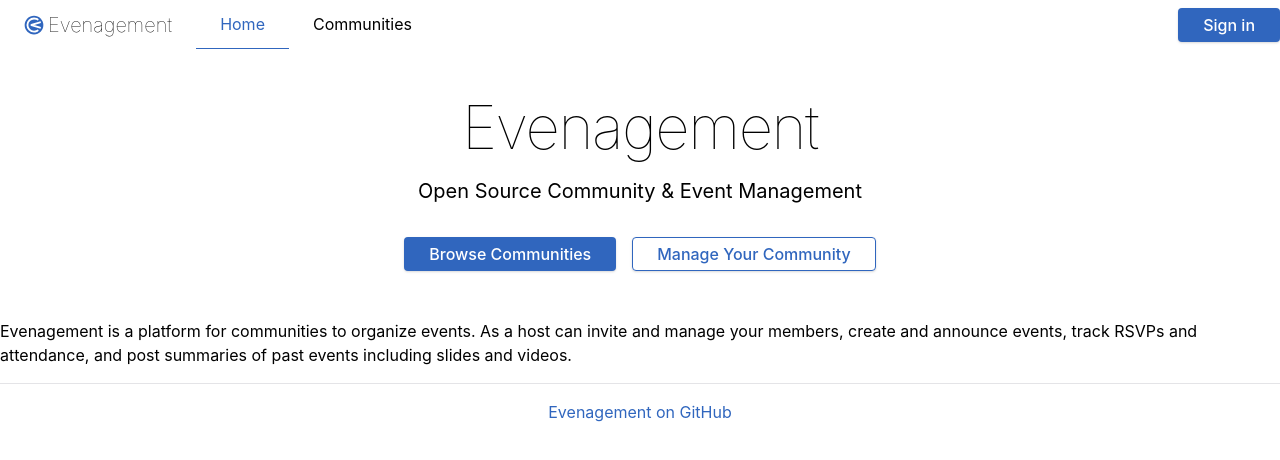
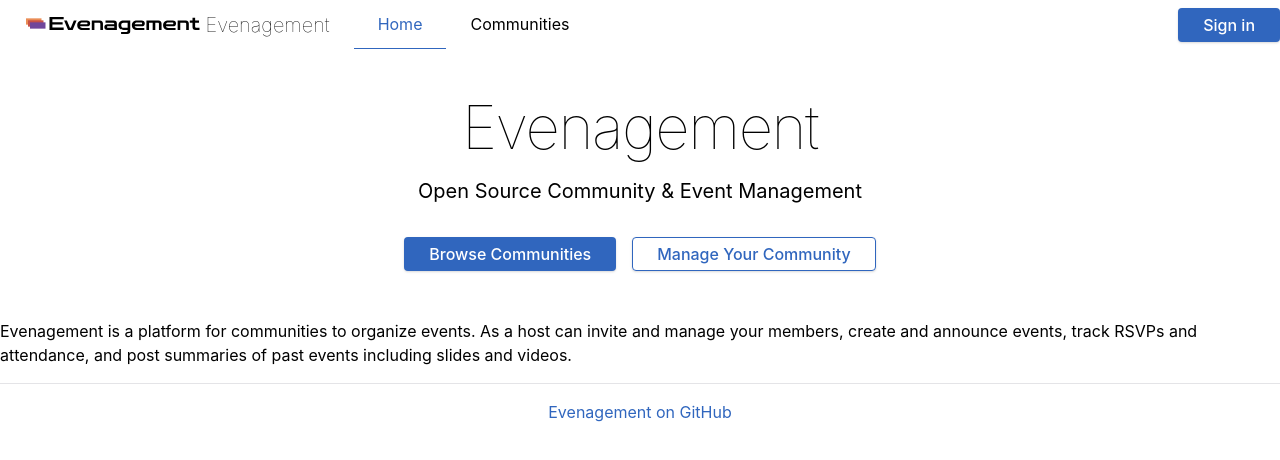
Before and after one commit to jdiehl/evenagement, a Next.js app: page / in a window 1280 px wide. Shown: the top 460 px of the page. Built offline with nearby package versions, Linux system fonts and the light colour scheme; no server answers.

Commit message:
updated logo

```diff
--- a/src/components/molecules/Logo.tsx
+++ b/src/components/molecules/Logo.tsx
@@ -2,9 +2,62 @@
 
 export default function Logo(props: SVGProps<SVGSVGElement>) {
   return (
-    <svg xmlns="http://www.w3.org/2000/svg" viewBox="0 0 512 512" {...props}>
-      <path d="M 256 16 C 388.548 16 496 123.452 496 256 C 496 388.548 388.548 496 256 496 C 123.452 496 16 388.548 16 256 C 16 123.452 123.452 16 256 16 Z" fill="rgb(48, 102, 190)"></path>
-      <path d="M 410.169 187.493 C 404.037 190.087 190 256 190 256 C 190 256 404.037 321.913 410.169 324.507" fill="transparent" strokeWidth="48" stroke="hsl(0, 0%, 100%)" strokeLinecap="round" strokeLinejoin="round"></path>
-      <path d="M 349.93 395.308 C 340.993 401.346 331.443 406.547 321.393 410.798 C 301.294 419.299 279.196 424 256 424 C 163.216 424 88 348.784 88 256 C 88 163.216 163.216 88 256 88 C 279.196 88 301.294 92.701 321.393 101.202 C 331.443 105.453 340.993 110.654 349.93 116.692" fill="transparent" strokeWidth="48" stroke="hsl(0, 0%, 100%)" strokeLinecap="round" strokeLinejoin="round"></path>
-    </svg>)
+    <svg xmlns="http://www.w3.org/2000/svg" viewBox="0 0 710 80" version="1.1" {...props}>
+      <g transform="matrix(1.44613,0,0,1.44623,-229.653,-1460.55)">
+        <g transform="matrix(50,0,0,50,225.838,1051.18)">
+          <path d="M0.07,-0L0.07,-0.715L0.854,-0.715L0.854,-0.585L0.23,-0.585L0.23,-0.427L0.796,-0.427L0.796,-0.297L0.23,-0.297L0.23,-0.13L0.854,-0.13L0.854,-0L0.07,-0Z"/>
+        </g>
+        <g transform="matrix(50,0,0,50,269.288,1051.18)">
+          <path d="M0.227,-0L0.01,-0.515L0.162,-0.515L0.33,-0.116L0.38,-0.116L0.548,-0.515L0.7,-0.515L0.483,-0L0.227,-0Z"/>
+        </g>
+        <g transform="matrix(50,0,0,50,304.288,1051.18)">
+          <path d="M0.319,0.005C0.23,0.005 0.16,-0.017 0.11,-0.062C0.06,-0.106 0.035,-0.171 0.035,-0.257C0.035,-0.344 0.06,-0.409 0.11,-0.454C0.16,-0.498 0.23,-0.52 0.319,-0.52L0.569,-0.52C0.628,-0.52 0.673,-0.506 0.704,-0.479C0.735,-0.451 0.75,-0.411 0.75,-0.36C0.75,-0.255 0.69,-0.203 0.569,-0.203L0.191,-0.203C0.205,-0.141 0.248,-0.11 0.319,-0.11L0.724,-0.11L0.724,0.005L0.319,0.005ZM0.319,-0.405C0.25,-0.405 0.208,-0.376 0.192,-0.318L0.562,-0.318C0.575,-0.318 0.586,-0.322 0.594,-0.33C0.601,-0.338 0.605,-0.349 0.605,-0.363C0.605,-0.391 0.591,-0.405 0.562,-0.405L0.319,-0.405Z"/>
+        </g>
+        <g transform="matrix(50,0,0,50,343.538,1051.18)">
+          <path d="M0.055,-0L0.055,-0.515L0.504,-0.515C0.563,-0.515 0.606,-0.501 0.633,-0.472C0.66,-0.443 0.673,-0.404 0.673,-0.357L0.673,-0L0.528,-0L0.528,-0.34C0.528,-0.38 0.508,-0.4 0.468,-0.4L0.2,-0.4L0.2,-0L0.055,-0Z"/>
+        </g>
+        <g transform="matrix(50,0,0,50,379.688,1051.18)">
+          <path d="M0.192,-0C0.138,-0 0.097,-0.014 0.068,-0.041C0.039,-0.068 0.025,-0.107 0.025,-0.158C0.025,-0.208 0.039,-0.247 0.068,-0.274C0.097,-0.301 0.138,-0.315 0.192,-0.315L0.576,-0.315L0.576,-0.339C0.576,-0.38 0.556,-0.4 0.516,-0.4L0.092,-0.4L0.092,-0.515L0.554,-0.515C0.615,-0.515 0.658,-0.501 0.683,-0.474C0.708,-0.446 0.721,-0.407 0.721,-0.357L0.721,-0L0.192,-0ZM0.218,-0.115L0.576,-0.115L0.576,-0.2L0.218,-0.2C0.205,-0.2 0.196,-0.196 0.189,-0.189C0.182,-0.181 0.178,-0.171 0.178,-0.158C0.178,-0.145 0.182,-0.135 0.189,-0.127C0.196,-0.119 0.205,-0.115 0.218,-0.115Z"/>
+        </g>
+        <g transform="matrix(50,0,0,50,418.488,1051.18)">
+          <path d="M0.177,0.225L0.177,0.11L0.479,0.11C0.519,0.11 0.539,0.09 0.539,0.049L0.539,-0L0.319,-0C0.23,-0 0.16,-0.022 0.11,-0.066C0.06,-0.11 0.035,-0.174 0.035,-0.257C0.035,-0.341 0.06,-0.405 0.11,-0.449C0.16,-0.493 0.23,-0.515 0.319,-0.515L0.684,-0.515L0.684,0.067C0.684,0.114 0.67,0.153 0.643,0.182C0.616,0.211 0.573,0.225 0.515,0.225L0.177,0.225ZM0.319,-0.115L0.539,-0.115L0.539,-0.4L0.319,-0.4C0.276,-0.4 0.243,-0.388 0.22,-0.365C0.197,-0.341 0.185,-0.305 0.185,-0.257C0.185,-0.21 0.197,-0.174 0.22,-0.151C0.243,-0.127 0.276,-0.115 0.319,-0.115Z"/>
+        </g>
+        <g transform="matrix(50,0,0,50,455.438,1051.18)">
+          <path d="M0.319,0.005C0.23,0.005 0.16,-0.017 0.11,-0.062C0.06,-0.106 0.035,-0.171 0.035,-0.257C0.035,-0.344 0.06,-0.409 0.11,-0.454C0.16,-0.498 0.23,-0.52 0.319,-0.52L0.569,-0.52C0.628,-0.52 0.673,-0.506 0.704,-0.479C0.735,-0.451 0.75,-0.411 0.75,-0.36C0.75,-0.255 0.69,-0.203 0.569,-0.203L0.191,-0.203C0.205,-0.141 0.248,-0.11 0.319,-0.11L0.724,-0.11L0.724,0.005L0.319,0.005ZM0.319,-0.405C0.25,-0.405 0.208,-0.376 0.192,-0.318L0.562,-0.318C0.575,-0.318 0.586,-0.322 0.594,-0.33C0.601,-0.338 0.605,-0.349 0.605,-0.363C0.605,-0.391 0.591,-0.405 0.562,-0.405L0.319,-0.405Z"/>
+        </g>
+        <g transform="matrix(50,0,0,50,494.688,1051.18)">
+          <path d="M0.055,-0L0.055,-0.515L0.722,-0.515C0.781,-0.515 0.824,-0.501 0.851,-0.472C0.878,-0.443 0.892,-0.404 0.892,-0.357L0.892,-0L0.747,-0L0.747,-0.339C0.747,-0.38 0.726,-0.4 0.685,-0.4L0.546,-0.4L0.546,-0L0.401,-0L0.401,-0.4L0.2,-0.4L0.2,-0L0.055,-0Z"/>
+        </g>
+        <g transform="matrix(50,0,0,50,541.788,1051.18)">
+          <path d="M0.319,0.005C0.23,0.005 0.16,-0.017 0.11,-0.062C0.06,-0.106 0.035,-0.171 0.035,-0.257C0.035,-0.344 0.06,-0.409 0.11,-0.454C0.16,-0.498 0.23,-0.52 0.319,-0.52L0.569,-0.52C0.628,-0.52 0.673,-0.506 0.704,-0.479C0.735,-0.451 0.75,-0.411 0.75,-0.36C0.75,-0.255 0.69,-0.203 0.569,-0.203L0.191,-0.203C0.205,-0.141 0.248,-0.11 0.319,-0.11L0.724,-0.11L0.724,0.005L0.319,0.005ZM0.319,-0.405C0.25,-0.405 0.208,-0.376 0.192,-0.318L0.562,-0.318C0.575,-0.318 0.586,-0.322 0.594,-0.33C0.601,-0.338 0.605,-0.349 0.605,-0.363C0.605,-0.391 0.591,-0.405 0.562,-0.405L0.319,-0.405Z"/>
+        </g>
+        <g transform="matrix(50,0,0,50,581.038,1051.18)">
+          <path d="M0.055,-0L0.055,-0.515L0.504,-0.515C0.563,-0.515 0.606,-0.501 0.633,-0.472C0.66,-0.443 0.673,-0.404 0.673,-0.357L0.673,-0L0.528,-0L0.528,-0.34C0.528,-0.38 0.508,-0.4 0.468,-0.4L0.2,-0.4L0.2,-0L0.055,-0Z"/>
+        </g>
+        <g transform="matrix(50,0,0,50,617.188,1051.18)">
+          <path d="M0.323,-0C0.265,-0 0.222,-0.015 0.195,-0.044C0.168,-0.073 0.154,-0.111 0.154,-0.158L0.154,-0.4L0.005,-0.4L0.005,-0.515L0.154,-0.515L0.154,-0.673L0.299,-0.673L0.299,-0.515L0.513,-0.515L0.513,-0.4L0.299,-0.4L0.299,-0.176C0.299,-0.135 0.319,-0.115 0.359,-0.115L0.541,-0.115L0.541,-0L0.323,-0Z"/>
+        </g>
+      </g>
+      <g transform="matrix(0.837502,0,0,1.3296,-54.7857,-124.6)">
+        <rect x="74.968" y="103.798" width="74.02" height="18.918" fill="#EA8C55"/>
+      </g>
+      <g transform="matrix(0.837502,0,0,1.3296,-46.7857,-116.6)">
+        <rect x="74.968" y="103.798" width="74.02" height="18.918" fill="#C75146"/>
+      </g>
+      <g transform="matrix(0.837502,0,0,1.3296,-38.7857,-108.6)">
+        <rect x="74.968" y="103.798" width="74.02" height="18.918" fill="#70469B"/>
+      </g>
+      <style jsx>{`
+        * {
+          fill-rule: evenodd;
+          clip-rule: evenodd;
+          stroke-linejoin: round;
+          stroke-miterlimit: 2;
+        }
+        path {
+          fill-rule: nonzero;
+        }
+      `}</style>
+    </svg>
+  )
 }
```
Also changed, not shown: 2 other files (tests, documents, lock files or other folders).
